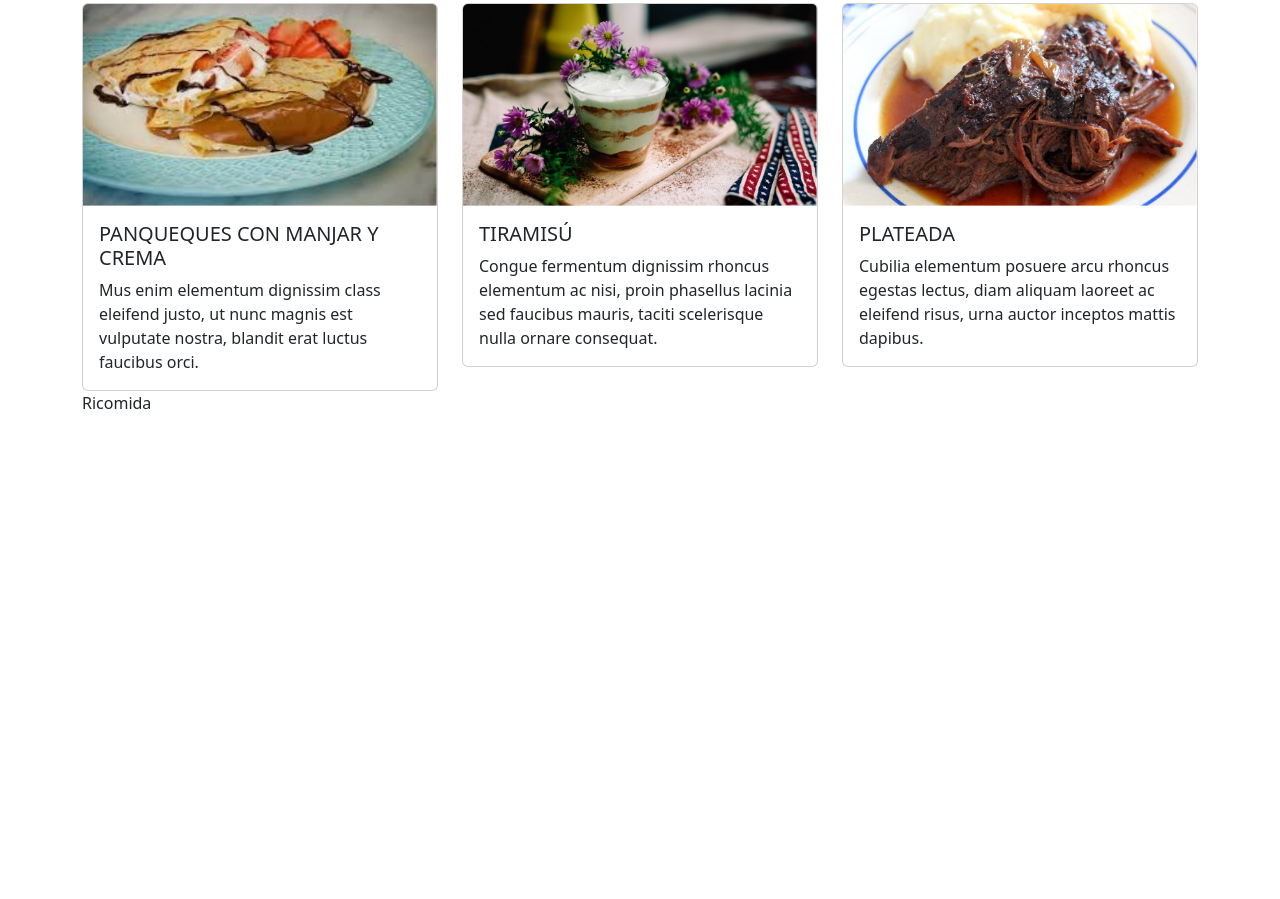
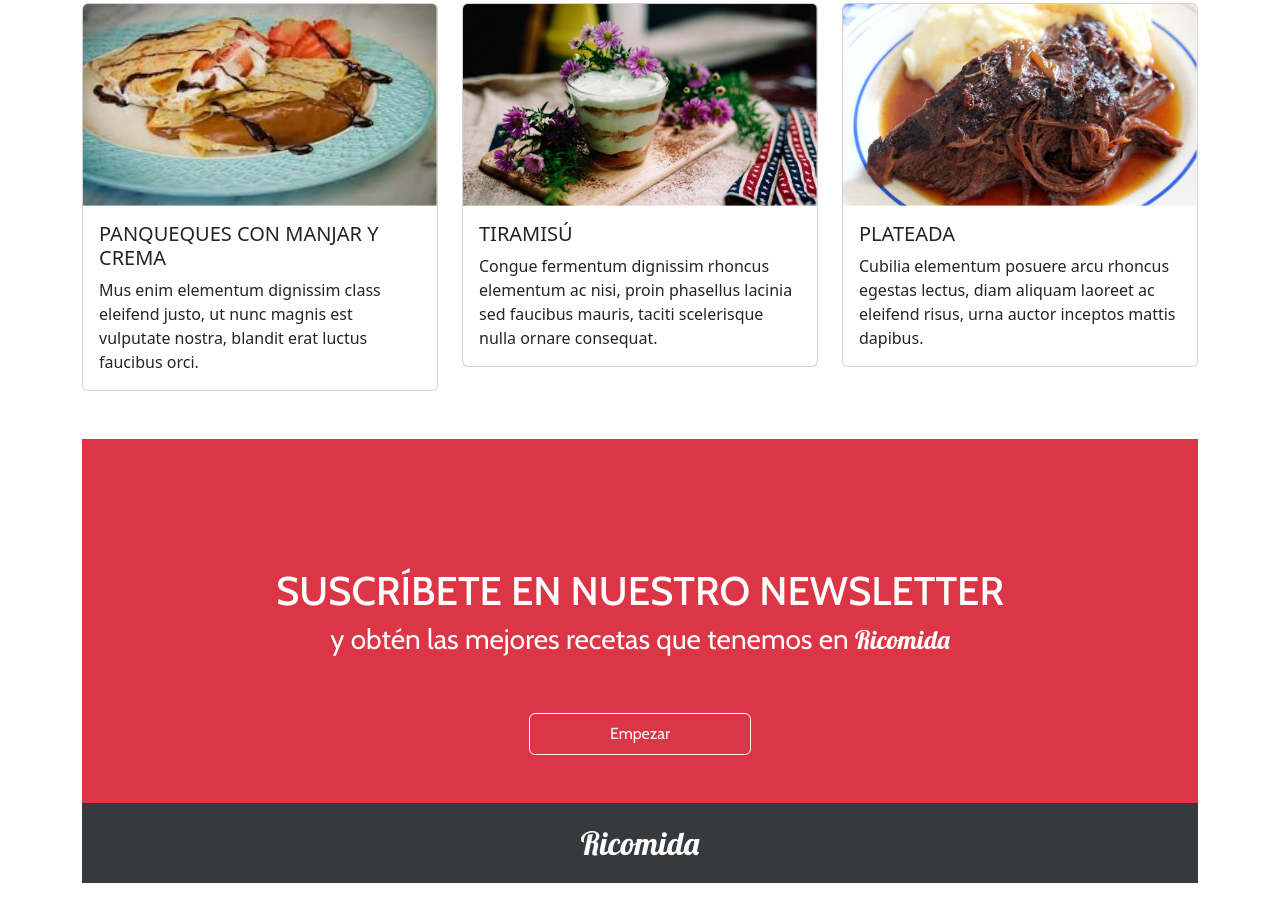
Before and after one commit to fjaraw/ricomida, a plain HTML site: page index.html in a window 1280 px wide. Shown: the part 1779-2678 px from the top of the page. Before the commit the page ends 2194 px from the top, so only its background shows below. Drawn offline with nearby package versions, Linux system fonts and the light colour scheme.

Commit message:
actualizaciones y mejoras

```diff
--- a/assets/style.css
+++ b/assets/style.css
@@ -68,6 +68,61 @@ hr {
     opacity: 100%;
 }
 
+/*newsletter*/
+.secc-newsletter {
+    background-color: #DC3545;
+    color: #fff;
+    font-family: "Cabin", sans-serif;
+    font-optical-sizing: auto;
+    font-weight: 400;
+    font-style: normal;
+    font-variation-settings: "wdth" 100;
+
+}
+
+.secc-newsletter h2,
+h4 {
+    text-align: center;
+}
+
+.secc-newsletter h2 {
+    padding-top: 8rem;
+}
+
+.text-logo {
+    font-family: "Lobster", sans-serif !important;
+    font-weight: 400;
+    font-style: normal;
+    font-size: 1.6rem;
+}
+
+.boton_newsletter {
+    display: flex;
+    justify-content: center;
+    align-items: center;
+}
+
+.boton_newsletter .btn {
+    background-color: #DC3545 !important;
+    padding: 0.5rem 5rem;
+}
+
+.btn-outline-secondary {
+    border-color: #fff;
+}
+
+footer {
+    background-color: #373A3C;
+    color: #fff;
+}
+
+footer p {
+    font-family: "Lobster", sans-serif !important;
+    font-weight: 400;
+    font-style: normal;
+    font-size: 2rem;
+}
+
 /*se aplica de 1024 para abajo*/
 @media (max-width:1024px) {
     .cuatro-fotos img {
--- a/index.html
+++ b/index.html
@@ -210,8 +210,25 @@
                 </div>
             </div>
         </section>
+        <section>
+            <div class="secc-newsletter mt-5">
+                <div class="row">
+                    <div class="col-10 offset-1">
+                        <h2 class="fs-1 text">SUSCRÍBETE EN NUESTRO NEWSLETTER</h2>
+                        <h4 class="fw-light fs-3 text">y obtén las mejores recetas que tenemos en <span
+                                class="text-logo">Ricomida</span></h4>
+                        <div class="boton_newsletter">
+                            <button type="button"
+                                class="btn btn-outline-secondary text-light bg-light my-5">Empezar</button>
+                        </div>
+                    </div>
+                </div>
+            </div>
+        </section>
         <footer>
-            Ricomida
+            <div>
+                <p class="text-center py-3">Ricomida</p>
+            </div>
         </footer>
     </div>
     <script src="https://code.jquery.com/jquery-3.7.1.min.js"
```
